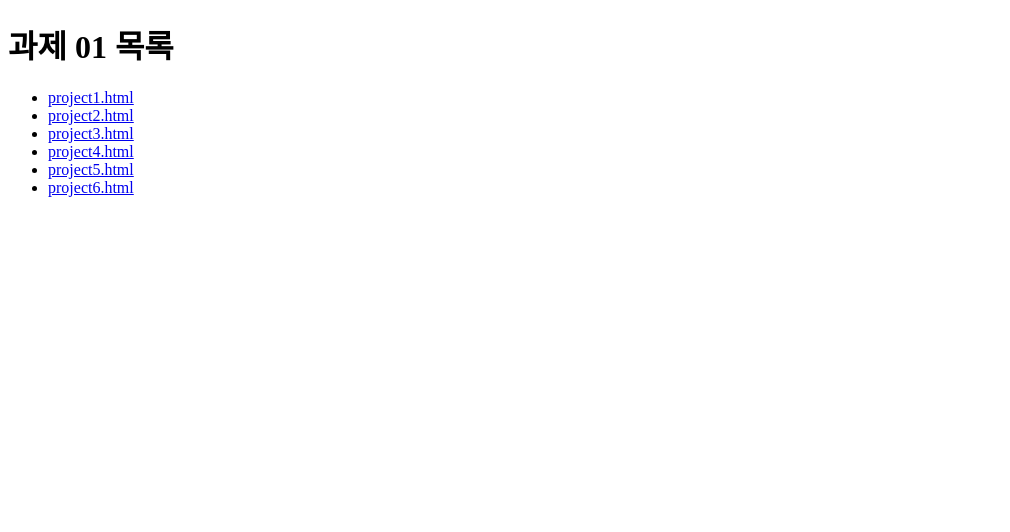
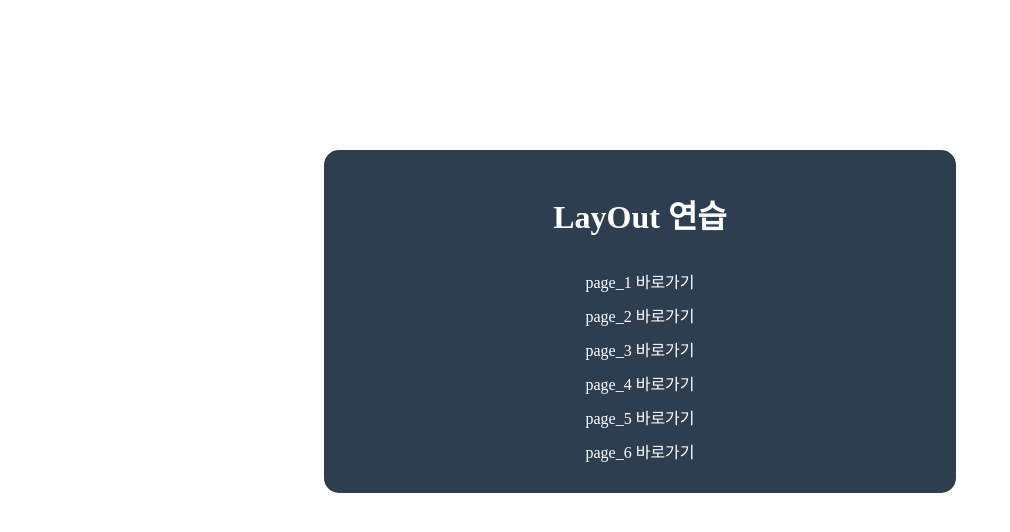
Before and after one commit to jjh106/MiniProject, a plain HTML site: page wireframe/index.html in a window 1280 px wide. Shown: the whole page, without its empty margins (0-1010 px from the left). Drawn offline with Linux system fonts and the light colour scheme.

Commit message:
index.html, style.css 추가

```diff
--- /dev/null
+++ b/wireframe/css/style.css
@@ -0,0 +1,31 @@
+@charset "UTF-8";
+
+* {
+	box-sizing: border-box;
+}
+
+div {
+	background: #2c3e50;
+	width: 50%;
+	padding: 20px;
+	color: #fff;
+	border-radius: 15px;
+	margin: 150px auto 0;
+	text-align: center;
+}
+
+ul {
+	list-style: none;
+	display: inline-block;
+	padding: 0;
+	margin: 0;
+}
+
+li {
+	margin: 10px;
+}
+
+a {
+	color: #fff;
+	text-decoration: none;
+}
--- a/wireframe/index.html
+++ b/wireframe/index.html
@@ -4,18 +4,20 @@
   <meta charset="UTF-8">
   <meta http-equiv="X-UA-Compatible" content="ie=edge">
   <title>과제 01 목록</title>
+  <link rel="stylesheet" href="./css/style.css">
 </head>
 <body>
 
-
-<h1>과제 01 목록</h1>
-<ul>
-  <li><a href="./project1.html">project1.html</a></li>
-  <li><a href="./project2.html">project2.html</a></li>
-  <li><a href="./project3.html">project3.html</a></li>
-  <li><a href="./project4.html">project4.html</a></li>
-  <li><a href="./project5.html">project5.html</a></li>
-  <li><a href="./project6.html">project6.html</a></li>
-</ul>
+  <div>
+    <h1>LayOut 연습</h1>
+    <ul>
+      <li><a href="./project1.html">page_1 바로가기</a></li>
+      <li><a href="./project2.html">page_2 바로가기</a></li>
+      <li><a href="./project3.html">page_3 바로가기</a></li>
+      <li><a href="./project4.html">page_4 바로가기</a></li>
+      <li><a href="./project5.html">page_5 바로가기</a></li>
+      <li><a href="./project6.html">page_6 바로가기</a></li>
+    </ul>
+  </div>
 </body>
 </html>
```
